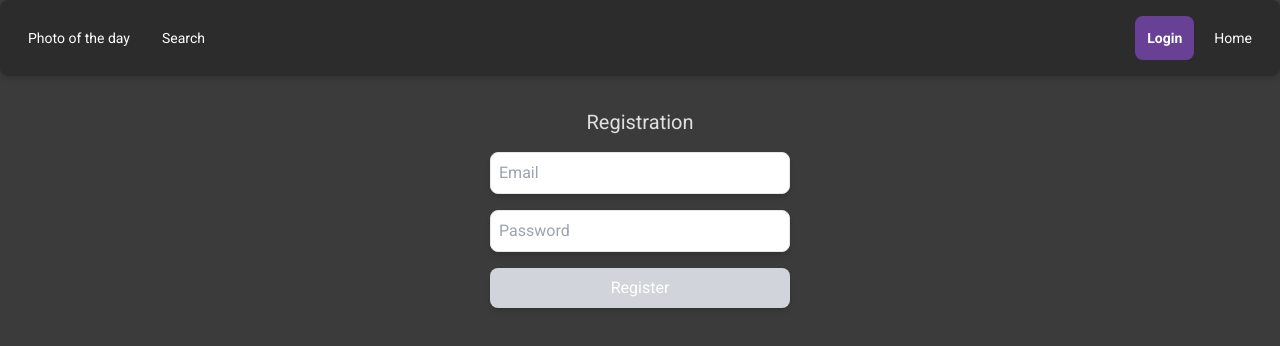
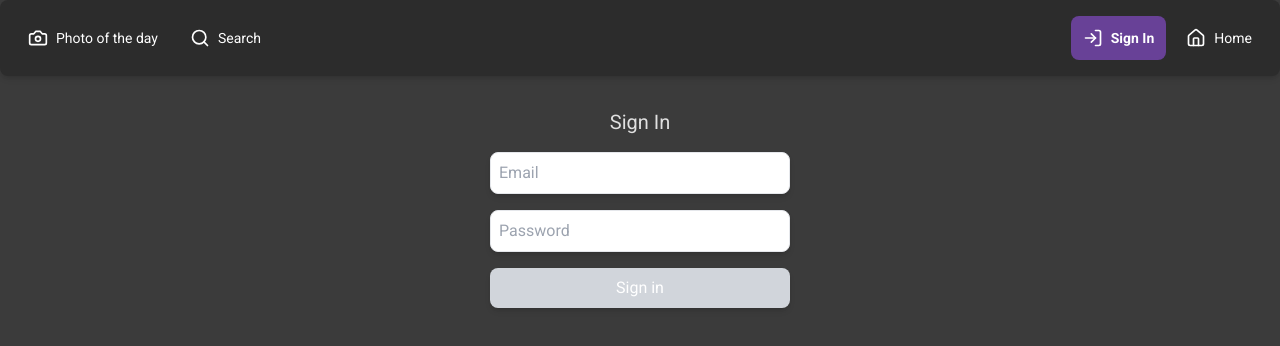
Before and after one commit to TatyanaZakiryanova/nasa-data, a Next.js app: page /dashboard/login in a window 1280 px wide. Shown: the top 346 px of the page. Built offline with nearby package versions, Linux system fonts and the light colour scheme; no server answers.

Commit message:
added icons from lucide-react

```diff
--- a/package.json
+++ b/package.json
@@ -12,6 +12,7 @@
     "@reduxjs/toolkit": "^2.3.0",
     "firebase": "^11.0.1",
     "formik": "^2.4.6",
+    "lucide-react": "^0.454.0",
     "next": "14.2.13",
     "react": "18.2.0",
     "react-dom": "18.2.0",
--- a/src/app/dashboard/login/components/register.tsx
+++ b/src/app/dashboard/login/components/register.tsx
@@ -14,6 +14,7 @@ import Modal from '@/app/ui/modal';
 export default function Register() {
   const [modalIsOpen, setModalIsOpen] = useState<boolean>(false);
   const [modalMessage, setModalMessage] = useState<string>('');
+  const [isLoading, setIsLoading] = useState<boolean>(false);
 
   const formik = useFormik({
     initialValues: {
@@ -27,6 +28,7 @@ export default function Register() {
         .required('Password is required'),
     }),
     onSubmit: async (values) => {
+      setIsLoading(true);
       const { email, password } = values;
       try {
         const userCredential = await createUserWithEmailAndPassword(auth, email, password);
@@ -43,6 +45,8 @@ export default function Register() {
         openModal('Registration successful!');
       } catch {
         openModal('Error registering user');
+      } finally {
+        setIsLoading(false);
       }
     },
   });
@@ -58,7 +62,7 @@ export default function Register() {
   return (
     <>
       <form onSubmit={formik.handleSubmit} className="flex flex-col gap-4 text-center">
-        <p className="text-xl">Registration</p>
+        <p className="text-xl">Sign In</p>
         <Input
           id="email-input"
           name="email"
@@ -85,8 +89,12 @@ export default function Register() {
         {formik.touched.password && formik.errors.password ? (
           <span className="text-sm text-red-500">{formik.errors.password}</span>
         ) : null}
-        <Button type="submit" className="px-5 py-2" disabled={!formik.isValid || !formik.dirty}>
-          Register
+        <Button
+          type="submit"
+          className="px-5 py-2"
+          disabled={!formik.isValid || !formik.dirty || isLoading}
+        >
+          {isLoading ? 'In progress...' : 'Sign in'}
         </Button>
         <Modal isOpen={modalIsOpen} onClose={() => setModalIsOpen(false)}>
           <p>{modalMessage}</p>
--- a/src/app/page.tsx
+++ b/src/app/page.tsx
@@ -1,3 +1,4 @@
+import { Telescope } from 'lucide-react';
 import Link from 'next/link';
 
 export default function Home() {
@@ -13,6 +14,7 @@ export default function Home() {
         href="/dashboard"
         className="text-md md:text-l mt-28 flex w-56 cursor-pointer items-center justify-center gap-1 rounded-lg border-none bg-customButton px-5 py-4 text-white shadow-lg transition-all duration-300 hover:-translate-y-1 hover:bg-customButtonHover sm:w-64 sm:px-7 sm:py-5"
       >
+        <Telescope size={20} />
         Discover the universe
       </Link>
     </main>
--- a/src/app/shared/navbar.tsx
+++ b/src/app/shared/navbar.tsx
@@ -1,5 +1,6 @@
 'use client';
 
+import { Camera, House, LogIn, Search, User } from 'lucide-react';
 import Link from 'next/link';
 import { usePathname } from 'next/navigation';
 
@@ -18,6 +19,7 @@ export default function Navbar() {
               pathname === '/dashboard' ? 'bg-customButton font-bold' : ''
             }`}
           >
+            <Camera size={20} />
             Photo of the day
           </Link>
         </li>
@@ -30,6 +32,7 @@ export default function Navbar() {
                 : 'text-white'
             }`}
           >
+            <Search size={20} />
             Search
           </Link>
         </li>
@@ -40,7 +43,8 @@ export default function Navbar() {
             href="/dashboard/login"
             className={`${linkClasses} ${pathname === '/dashboard/login' ? 'bg-customButton font-bold text-white' : 'text-white'}`}
           >
-            Login
+            <LogIn size={20} />
+            Sign In
           </Link>
         </li>
         <li>
@@ -50,6 +54,7 @@ export default function Navbar() {
               pathname === '/' ? 'bg-customButton font-bold text-white' : 'text-white'
             }`}
           >
+            <House size={20} />
             Home
           </Link>
         </li>
```
Also changed, not shown: 1 other file (tests, documents, lock files or other folders).
